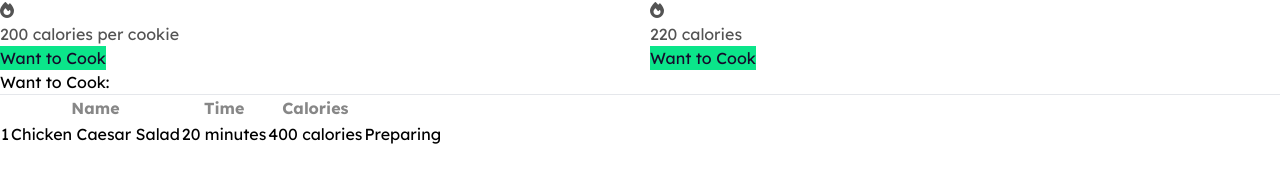
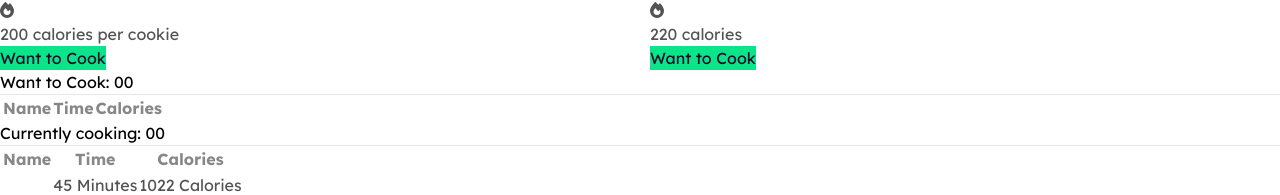
Before and after one commit to kawsar12759/recipe-calories, a React (Vite) app: page / in a window 1280 px wide. Shown: the part 3399-3594 px from the top of the page. Before the commit the page ends 3546 px from the top, so only its background shows below. Built offline with nearby package versions, Linux system fonts and the light colour scheme.

Commit message:
Worked on Currently Cooking:

```diff
--- /dev/null
+++ b/src/components/CurrentlyCooking/CurrentlyCooking.css
@@ -0,0 +1,5 @@
+.currently-cook-items {
+    background-color: rgba(40, 40, 40, 0.03);
+    color: rgba(40, 40, 40, 0.7);
+
+}
--- /dev/null
+++ b/src/components/CurrentlyCooking/CurrentlyCooking.jsx
@@ -0,0 +1,14 @@
+import './CurrentlyCooking.css'
+const CurrentlyCooking = ({ currentlyCookingRecipe }) => {
+    const { recipe_name, preparing_time, calories, serial } = currentlyCookingRecipe;
+    return (
+        <tr className='items-center currently-cook-items h-14 text-base'>
+            <td className='text-center font-semibold'>{serial}</td>
+            <td>{recipe_name}</td>
+            <td>{preparing_time}</td>
+            <td>{calories}</td>
+        </tr>
+    );
+};
+
+export default CurrentlyCooking;
--- a/src/components/Recipe/Recipe.jsx
+++ b/src/components/Recipe/Recipe.jsx
@@ -1,5 +1,5 @@
 import './Recipe.css'
-const Recipe = ({ recipe }) => {
+const Recipe = ({ recipe, handleWantToCookBtn }) => {
     const { recipe_image, recipe_name, short_description, ingredients, preparing_time, calories } = recipe
     return (
         <div className="border-2 p-5 rounded-lg">
@@ -27,7 +27,7 @@ const Recipe = ({ recipe }) => {
                         <p>{calories}</p>
                     </div>
                 </div>
-                <button className='want-to-cook-btn py-3 px-6 text-lg font-medium rounded-full mr-7'>Want to Cook</button>
+                <button onClick={() => handleWantToCookBtn(recipe)} className='want-to-cook-btn py-3 px-6 text-lg font-medium rounded-full mr-7'>Want to Cook</button>
 
             </div>
         </div>
--- a/src/components/Recipes/Recipes.css
+++ b/src/components/Recipes/Recipes.css
@@ -7,3 +7,7 @@
     grid-template-columns: repeat(2, 1fr);
     gap: 20px;
 }
+
+.total-time-calories {
+    color: rgba(40, 40, 40, 0.8);
+}
--- a/src/components/Recipes/Recipes.jsx
+++ b/src/components/Recipes/Recipes.jsx
@@ -1,9 +1,42 @@
 import { useEffect, useState } from 'react';
 import './Recipes.css'
 import Recipe from '../Recipe/Recipe';
-
+import WantTOCook from '../WantToCook/WantTOCook';
+import CurrentlyCooking from '../CurrentlyCooking/CurrentlyCooking';
+let countWanToCook = 0;
+let countCurrentlyCooking = 0;
 const Recipes = () => {
     const [recipes, setRecipes] = useState([]);
+    const [wantToCookRecipes, setWantToCookRecipes] = useState([]);
+    const [currentlyCookingRecipes, setCurrentlyCookingRecipes] = useState([]);
+
+    const handleWantToCookBtn = recipe => {
+        countWanToCook++;
+        recipe.serial = countWanToCook;
+        const newWantToCookRecipes = [...wantToCookRecipes, recipe];
+        setWantToCookRecipes(newWantToCookRecipes);
+
+    }
+
+function arrangeOrder(unorderedRecipes){
+    let count =0;
+    unorderedRecipes.forEach(recipe => {
+        count++;
+        recipe.serial=count;
+    })
+    return unorderedRecipes;
+}
+
+    const handlePrepareBtn = recipe => {
+
+        countCurrentlyCooking++;
+        recipe.serial = countCurrentlyCooking;
+        const newCurrentlyCookingRecipes = [...currentlyCookingRecipes, recipe];
+        const updatedWantToCookRecipes = wantToCookRecipes.filter(rec => rec.recipe_id !== recipe.recipe_id);
+        const orderedUpdatedWantToCookRecipes = arrangeOrder(updatedWantToCookRecipes);
+        setWantToCookRecipes(orderedUpdatedWantToCookRecipes);
+        setCurrentlyCookingRecipes(newCurrentlyCookingRecipes);
+    }
     useEffect(() => {
         fetch('../../../public/recipes.json')
             .then(res => res.json())
@@ -17,17 +50,17 @@ const Recipes = () => {
             <div className='w-100 flex'>
                 <div className='recipes-container w-3/5'>
                     {
-                        recipes.map(recipe => <Recipe key={recipe.recipe_id} recipe={recipe}></Recipe>)
+                        recipes.map(recipe => <Recipe key={recipe.recipe_id} recipe={recipe} handleWantToCookBtn={handleWantToCookBtn}></Recipe>)
                     }
                 </div>
                 <div className='border-2  h-96 w-2/5 ml-7 rounded-lg'>
-                    <h1 className='text-2xl font-semibold text-center my-6'>Want to Cook: </h1>
+                    <h1 className='text-2xl font-semibold text-center mt-6 mb-4'>Want to Cook: {wantToCookRecipes.length < 10 ? '0' + wantToCookRecipes.length : wantToCookRecipes.length}</h1>
                     <div className='flex justify-center'>
                         <hr className='w-3/4' />
                     </div>
                     <table className='table-auto w-full'>
                         <thead className='text-base font-medium'>
-                            <tr className='text-left'>
+                            <tr className='text-left h-16'>
                                 <th className='w-1/12'></th>
                                 <th>Name</th>
                                 <th>Time</th>
@@ -36,16 +69,41 @@ const Recipes = () => {
                             </tr>
                         </thead>
                         <tbody>
-                            <tr>
-                                <td className='text-center'>1</td>
-                                <td>Chicken Caesar Salad</td>
-                                <td>20 minutes</td>
-                                <td>400 calories</td>
-                                <td><button>Preparing</button></td>
-                            </tr>
+                            {
+                                wantToCookRecipes.map(recipe => <WantTOCook key={recipe.recipe_id} wantToCookRecipes={recipe} handlePrepareBtn={handlePrepareBtn}></WantTOCook>)
+                            }
+
                         </tbody>
 
                     </table>
+                    <h1 className='text-2xl font-semibold text-center mt-8 mb-4'>Currently cooking: {currentlyCookingRecipes.length < 10 ? '0' + currentlyCookingRecipes.length : currentlyCookingRecipes.length}</h1>
+                    <div className='flex justify-center'>
+                        <hr className='w-3/4' />
+                    </div>
+                    <table className='table-auto w-full'>
+                        <thead className='text-base font-medium'>
+                            <tr className='text-left h-16'>
+                                <th className='w-1/12'></th>
+                                <th>Name</th>
+                                <th>Time</th>
+                                <th className=''>Calories</th>
+                            </tr>
+                        </thead>
+                        <tbody>
+                            {
+                                currentlyCookingRecipes.map(recipe => <CurrentlyCooking key={recipe.recipe_id} currentlyCookingRecipe={recipe}></CurrentlyCooking>)
+                            }
+                            <tr className='text-base font-medium total-time-calories h-16'>
+                                <td></td>
+                                <td className='w-2/5'></td>
+                                <td>45 Minutes</td>
+                                <td>1022 Calories</td>
+                            </tr>
+
+                        </tbody>
+
+                    </table>
+
                 </div>
             </div>
         </div>
--- /dev/null
+++ b/src/components/WantToCook/WantTOCook.jsx
@@ -0,0 +1,15 @@
+import './WantToCook.css'
+const WantTOCook = ({ wantToCookRecipes, handlePrepareBtn }) => {
+    const { recipe_name, preparing_time, calories, serial } = wantToCookRecipes;
+    return (
+        <tr className='items-center want-to-cook-items h-14 text-base'>
+            <td className='text-center font-semibold'>{serial}</td>
+            <td>{recipe_name}</td>
+            <td>{preparing_time}</td>
+            <td>{calories}</td>
+            <td><button onClick={() => handlePrepareBtn(wantToCookRecipes)} className='prepare-btn py-2 px-6 text-lg font-medium rounded-full'>Preparing</button></td>
+        </tr>
+    );
+};
+
+export default WantTOCook;
--- /dev/null
+++ b/src/components/WantToCook/WantToCook.css
@@ -0,0 +1,10 @@
+.prepare-btn {
+    background-color: #0BE58A;
+    color: #150B2B;
+}
+
+.want-to-cook-items {
+    background-color: rgba(40, 40, 40, 0.03);
+    color: rgba(40, 40, 40, 0.7);
+
+}
```
